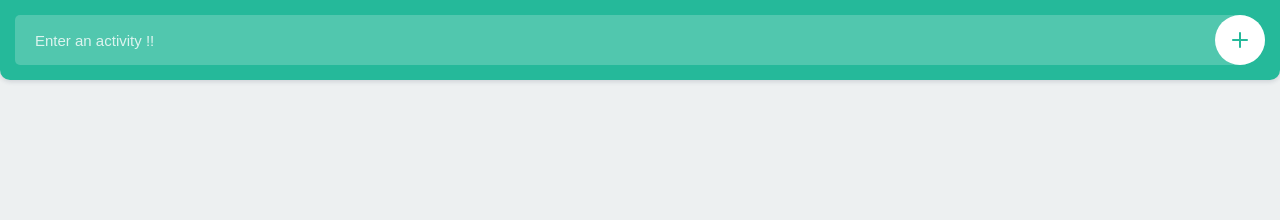
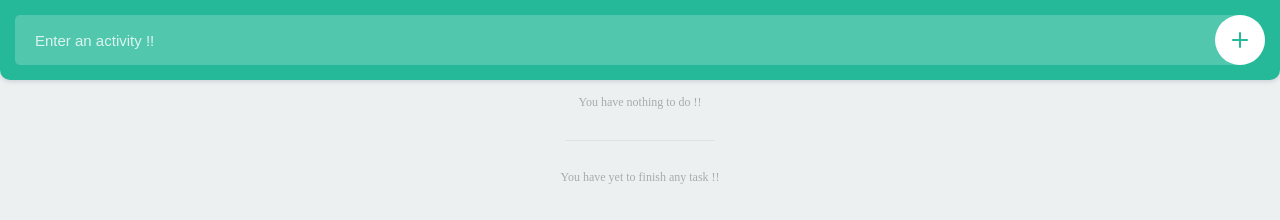
Before and after one commit to KiodaXacto/TodoList, a plain HTML site: page index.html in a window 1280 px wide. Drawn offline with Linux system fonts and the light colour scheme.

Commit message:
mission completed

```diff
--- a/CSS/style.css
+++ b/CSS/style.css
@@ -218,12 +218,12 @@ ul.Commun#Done li .buttons button.complete svg .fill{
 	fill: #fff;
 }
 
-ul.Commun#Done:not(:empty){
+ul.Commun#Done{
 	position: relative;
 	padding: 60px 0 0 0;
 }
 
-ul.Commun#Done:not(:empty):before{
+ul.Commun#Done:before{
 	content: '';
 	width: 150px;
 	height: 1px;
@@ -233,3 +233,21 @@ ul.Commun#Done:not(:empty):before{
 	left: 50%;
 	margin: 0 0 0 -75px;
 }
+
+ul.Commun#Done:empty:after{
+	content: 'You have yet to finish any task !!';
+}
+
+ul.Commun#toBeDone:empty:after{
+	content: 'You have nothing to do !!';
+}
+
+ul.Commun#toBeDone:empty:after,
+ul.Commun#Done:empty:after{
+	widows: 100%;
+	display: block;
+	text-align: center;
+	font-size: 12px;
+	color: #aaa;
+
+}
```
Also changed, not shown: index.html (+1 -1 lines).
